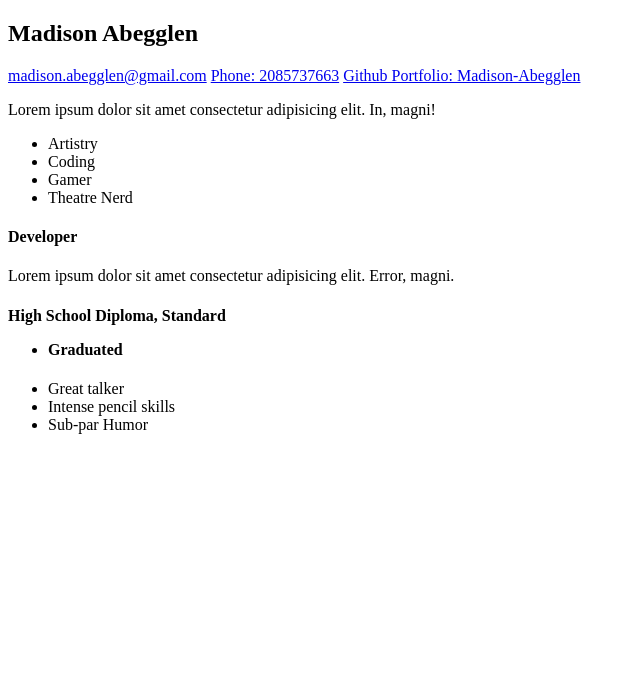
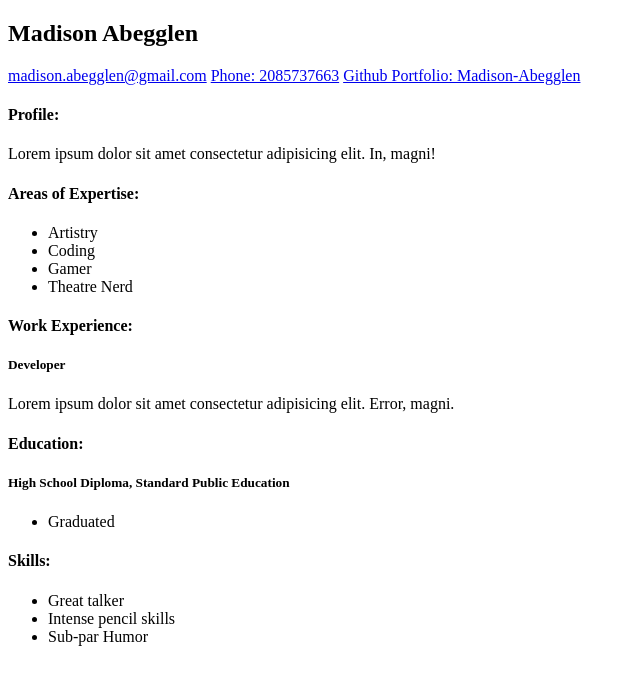
Before and after one commit to Madison-Abegglen/resume, a plain HTML site: page index.html in a window 1280 px wide. Shown: the whole page, without its empty margins (0-640 px from the left). Drawn offline with Linux system fonts and the light colour scheme.

Commit message:
even more html

```diff
--- a/index.html
+++ b/index.html
@@ -14,13 +14,15 @@
         <h1>Madison Abegglen</h1>
         <a href="madison.abegglen@gmail.com" class="email">madison.abegglen@gmail.com</a>
         <a href="tel:2085737663">Phone: 2085737663</a>
-        <a target:"_blank" href="https://github.com/Madison-Abegglen">Github Portfolio: Madison-Abegglen</a>
+        <a target: "_blank" href="https://github.com/Madison-Abegglen">Github Portfolio: Madison-Abegglen</a>
     </section>
     <main class="content">
         <div class="category profile">
-            <p>Lorem ipsum dolor sit amet consectetur adipisicing elit. In, magni!</p>
+            <h4>Profile:</h4>
+            <p id="">Lorem ipsum dolor sit amet consectetur adipisicing elit. In, magni!</p>
         </div>
         <div class="category areas-of-expertise">
+            <h4>Areas of Expertise:</h4>
             <ul>
                 <li>Artistry</li>
                 <li>Coding</li>
@@ -30,24 +32,27 @@
         </div>
         <div class="category work-experience">
             <div class="job">
-                <h4>
+                <h4>Work Experience:</h4>
+                <h5>
                     <strong>Developer</strong>
-                </h4>
+                </h5>
                 <p>Lorem ipsum dolor sit amet consectetur adipisicing elit. Error, magni.</p>
             </div>
         </div>
         <div class="category education">
             <div class="school">
-                <h4>
+                <h4>Education:</h4>
+                <h5>
                     <span class="degree">High School Diploma</span>,
-                    <span="major">Standard</span>
-                    <ul>
-                        <li>Graduated</li>
-                    </ul>
-                </h4>
+                    <span="major">Standard Public Education</span>
+                </h5>
+                <ul>
+                    <li>Graduated</li>
+                </ul>
             </div>
         </div>
         <div class="category skills">
+                <h4>Skills:</h4>
             <ul>
                 <li>Great talker</li>
                 <li>Intense pencil skills</li>
```
